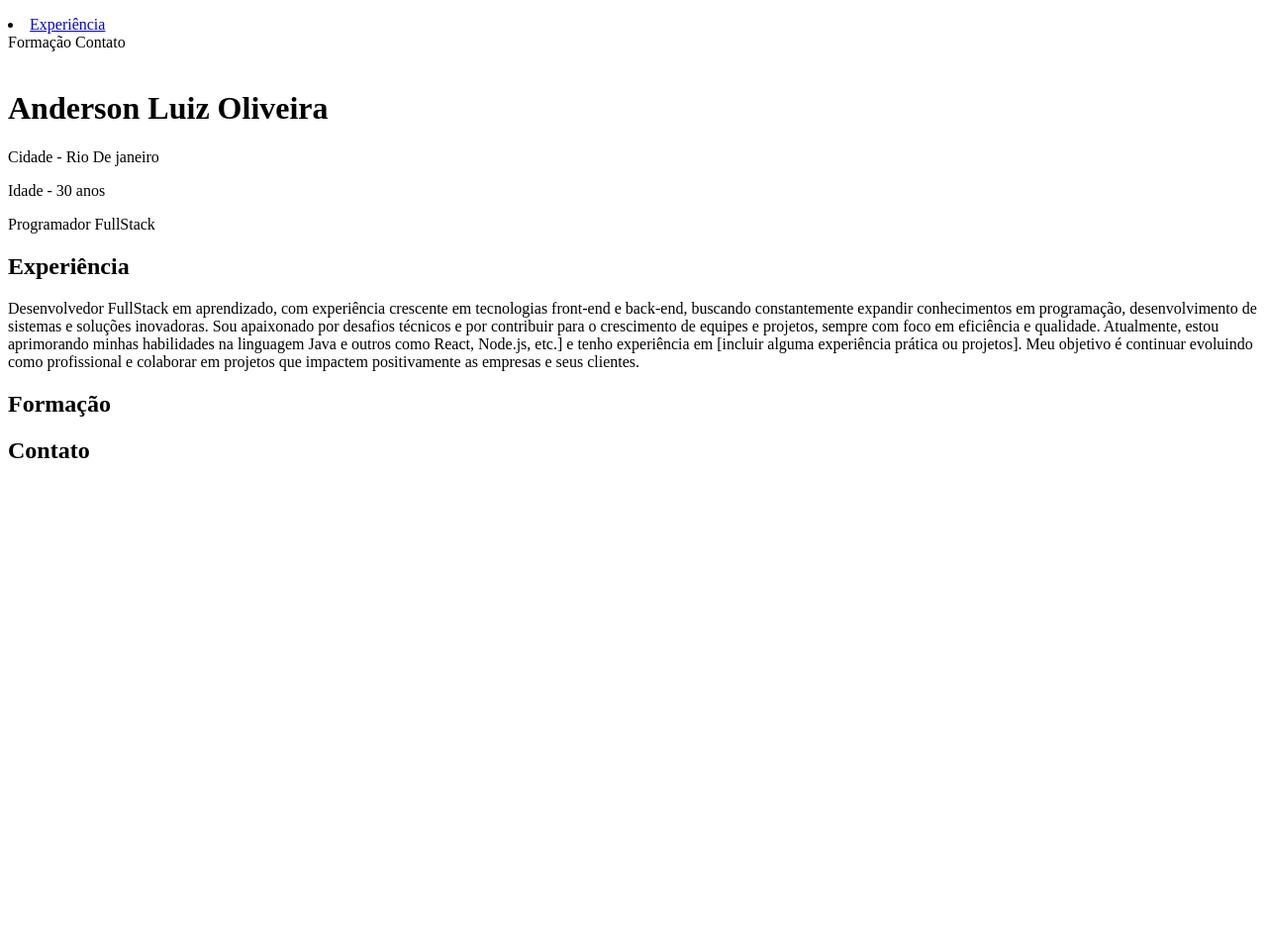
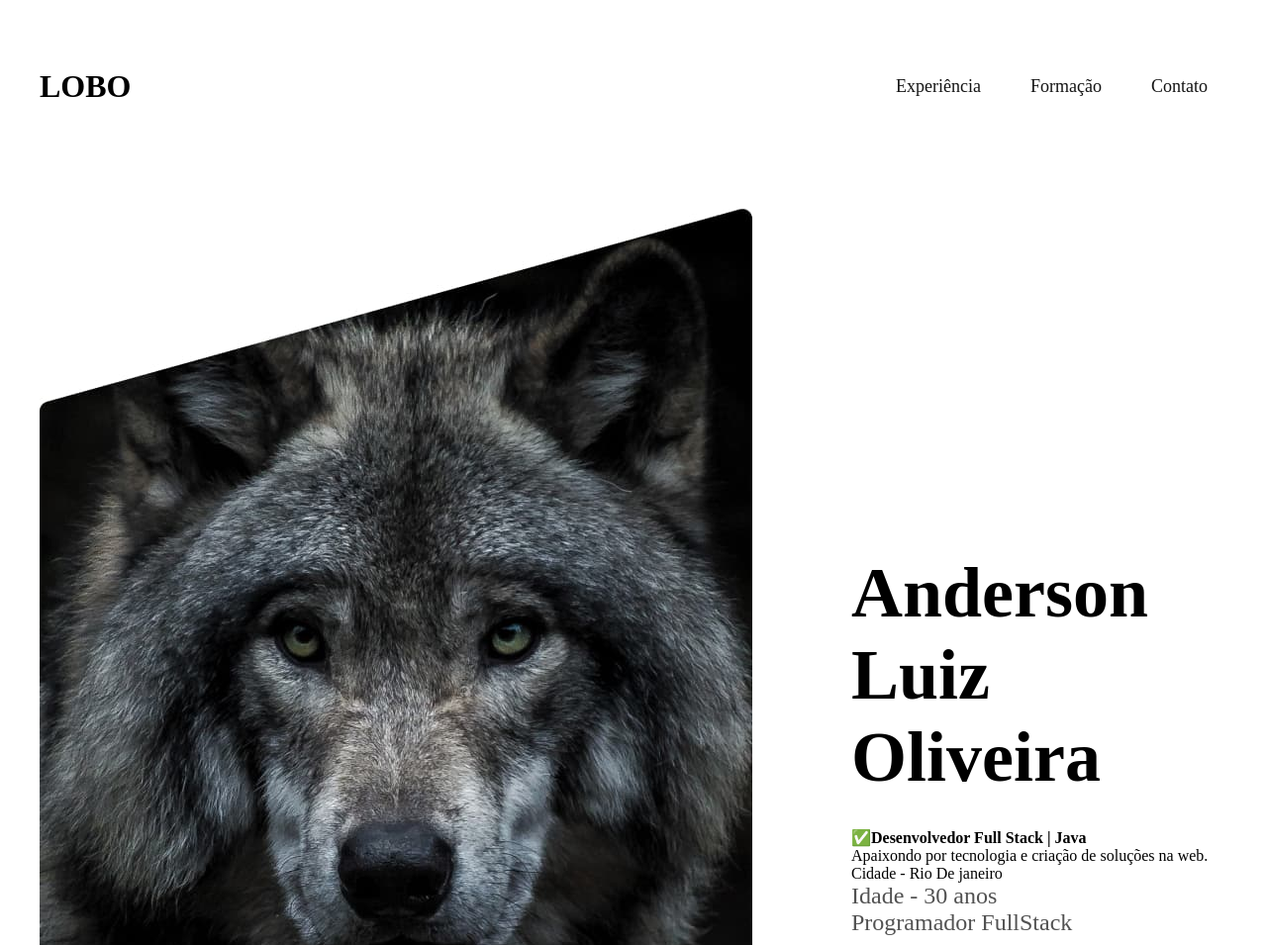
Before and after one commit to AndersonL-dev/projeto-portfolio, a plain HTML site: page index.html in a window 1280 px wide. Shown: the top 955 px of the page at 99% size. Before the commit the page ends 800 px from the top, so only its background shows below. Drawn offline with Linux system fonts and the light colour scheme.

Commit message:
Alterações do dia 13/02

```diff
--- a/css/style.css
+++ b/css/style.css
@@ -0,0 +1,118 @@
+/*
+
+==================================
+CONFIGURAÇÕES BÁSICAS
+
+==================================
+
+*/
+
+.body {
+    font-family: "Fira Sans", Arial, sans-serif; /* Define a fonte preincipal [tem as outras caso a pessoa não tenha no pc*/
+    margin: 0px; /* Remove qualquer margem padrão aplicada pelo navegador */
+    color:#141414; /* Define a cor dos textos para um tom escuro */
+
+}
+
+.h1,h2,h3,p {
+    margin: 0px; /* Remove qualquer margem padrão aplicada pelo navegador */
+}
+
+.img {
+    max-width: 100%; /* Garante que a imagem nunca ultrapasse o contêiner*/
+    height: auto; /* Mantém a proporção original da imagem. Quero que a altura da imagem não seja alterada */
+
+}
+
+/*
+
+==================================
+CONFIGURAÇÕES CABEÇALHO (HEADER)
+
+==================================
+
+*/
+
+.header {
+    max-width: 1200px; /* Define a largura máxima para evitar que o conteúdo fique muito largo em telas grandes */
+    padding: 40px 20px; /* Espaçamento interno para cima/ baixo/ direita/ esquerda*/
+    margin: 0 auto; /* Centraliza o cabeçalho na horizontal */
+    display: flex; /* Utilizamos para alinhar os elementos do header lado a lado*/
+    justify-content: space-between; /* Distribui os itens do header uniformemente*/
+    align-items: center;/* Alinha verticalmente os elementos*/
+}
+
+
+.header-menu {
+    display: flex; /* Organiza os elementos lado a lado */
+    flex-wrap: wrap;/* Permite que os itens do menu qebrem a linha */
+    gap: 10px; /* Espaçamento entre os itens do menu */
+    justify-content: center; /* Garante que os itens sempre fiquem centralizados */
+
+}
+
+.header-menu a {
+    text-decoration: none; /* Remove o sublinhado padrão da linha*/
+    padding: 10px 20px;
+    font-size: 18px;
+    color: #141414;
+    display: block/* Garante que o link ocupe toda a área do botão*/
+}
+
+li {
+    list-style: none;
+}
+
+
+/*
+
+==================================
+SEÇÃO DE INTRODUÇÃO
+==================================
+
+*/
+
+.introducao {
+    max-width: 1200px;
+    padding: 40px 20px;
+    margin: 0 auto;
+    display: grid;
+    grid-template-columns: 1fr 2fr; /* Divide o espaço, 1 parte para a imagem e 2 partes para o texto*/
+    gap: 100px; /* */
+    align-items: center;
+
+}
+
+.introducao h1 {
+    font-size: 72px;
+    margin-bottom: 30px;
+
+
+}
+
+.introducao p {
+    font-size: 24px;
+    color:#525252;
+
+
+}
+
+
+/*
+
+==================================
+SEÇÃO DE EXPERIÊNCIA
+==================================
+
+*/
+
+
+.experiencia {
+    max-width: 200px;
+    margin: 0 auto;
+    padding: 40px 20px;
+    display: grid;
+    grid-template-columns: 1fr 2fr;
+    gap: 100px;
+
+}
--- a/index.html
+++ b/index.html
@@ -5,28 +5,32 @@
     <meta name="viewport" content="width=device-width, initial-scale=1.0">
     <title>Anderson - Desenvolvedor Full Stack</title>
     <link rel="stylesheet" href="css/style.css">
+    <link rel="preconnect" href="https://fonts.googleapis.com">
+<link rel="preconnect" href="https://fonts.gstatic.com" crossorigin>
+<link href="https://fonts.googleapis.com/css2?family=Fira+Sans:ital,wght@0,100;0,200;0,300;0,400;0,500;0,600;0,700;0,800;0,900;1,100;1,200;1,300;1,400;1,500;1,600;1,700;1,800;1,900&display=swap" rel="stylesheet">
 </head>
 <body>
-   <header class="header"></header>
+   <header class="header">
+   <h1>LOBO</h1>
     <nav>
-        <ul class="header-menu"></ul>
-            <li><a href="experiencia">Experiência</a></li>
-            <li<a href="formacao">Formação</a></li>
-            <li<a href="contato"></a>Contato</li>
-
+        <ul class="header-menu">
+            <li><a href="#experiencia">Experiência</a></li>
+            <li><a href="#formacao">Formação</a></li>
+            <li><a href="#contato">Contato</a></li>
         </ul>
     </nav>
    </header>
 
    <main class="introducao">
-    <img src="" alt="">
-    <div>
-        <h1>Anderson Luiz Oliveira</h1>
-        <p> Cidade - Rio De janeiro</p>
-        <p> Idade - 30 anos</p>
-        <p>Programador FullStack</p>
-
-    </div>
+        <img src="./img/perfil.jpg" alt="Lobo Cinza">
+        <div>
+            <h1>Anderson Luiz Oliveira</h1>
+            <strong>✅Desenvolvedor Full Stack | Java</strong>
+            </p>Apaixondo por tecnologia e criação de soluções na web.</p>
+            </p> Cidade - Rio De janeiro</p>
+            <p> Idade - 30 anos</p>
+            <p>Programador FullStack</p>
+         </div>
    </main>
 
    <section id="experiencia">
```
Also changed, not shown: img/perfil.jpg (added), 1 other file.
